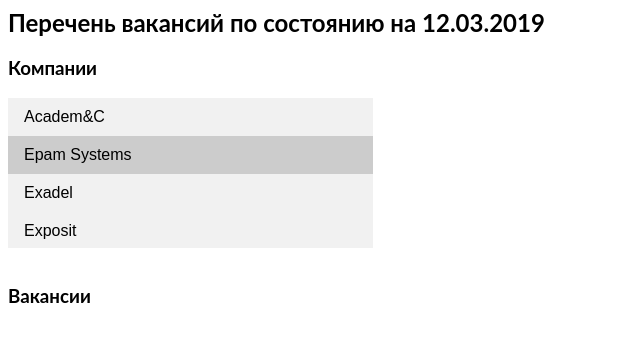
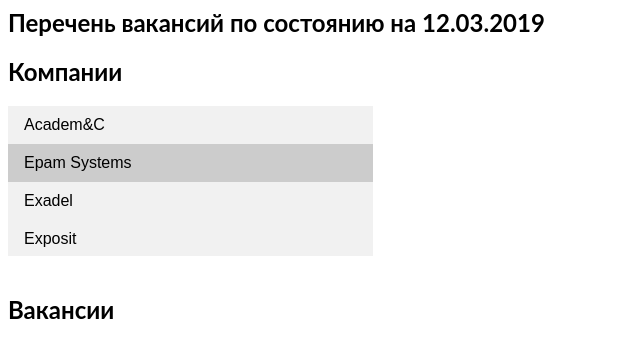
Before and after one commit to YuryVait/vacancies, a plain HTML site: page index.html in a window 1280 px wide. Shown: the top 343 px of the page, without its empty margins (0-640 px from the left). Drawn offline with Linux system fonts and the light colour scheme.

Commit message:
Update index.html

```diff
--- a/index.html
+++ b/index.html
@@ -87,7 +87,7 @@
 			<h2>Перечень вакансий по состоянию на 12.03.2019</h2>
 		</div>
 
-		<h3>Компании</h3>
+		<h2>Компании</h2>
 		<div >
 			<div class="tab">
 			   <button class="tablinks" onclick="openComp(event, 'Academic')">Academ&ampC</button>
@@ -111,7 +111,7 @@
 
 		<div class="tabcontenttitle">
 			</br>
-			<h3>Вакансии</h3>
+			<h2>Вакансии</h2>
 		</div>
 
 		<div >
```
